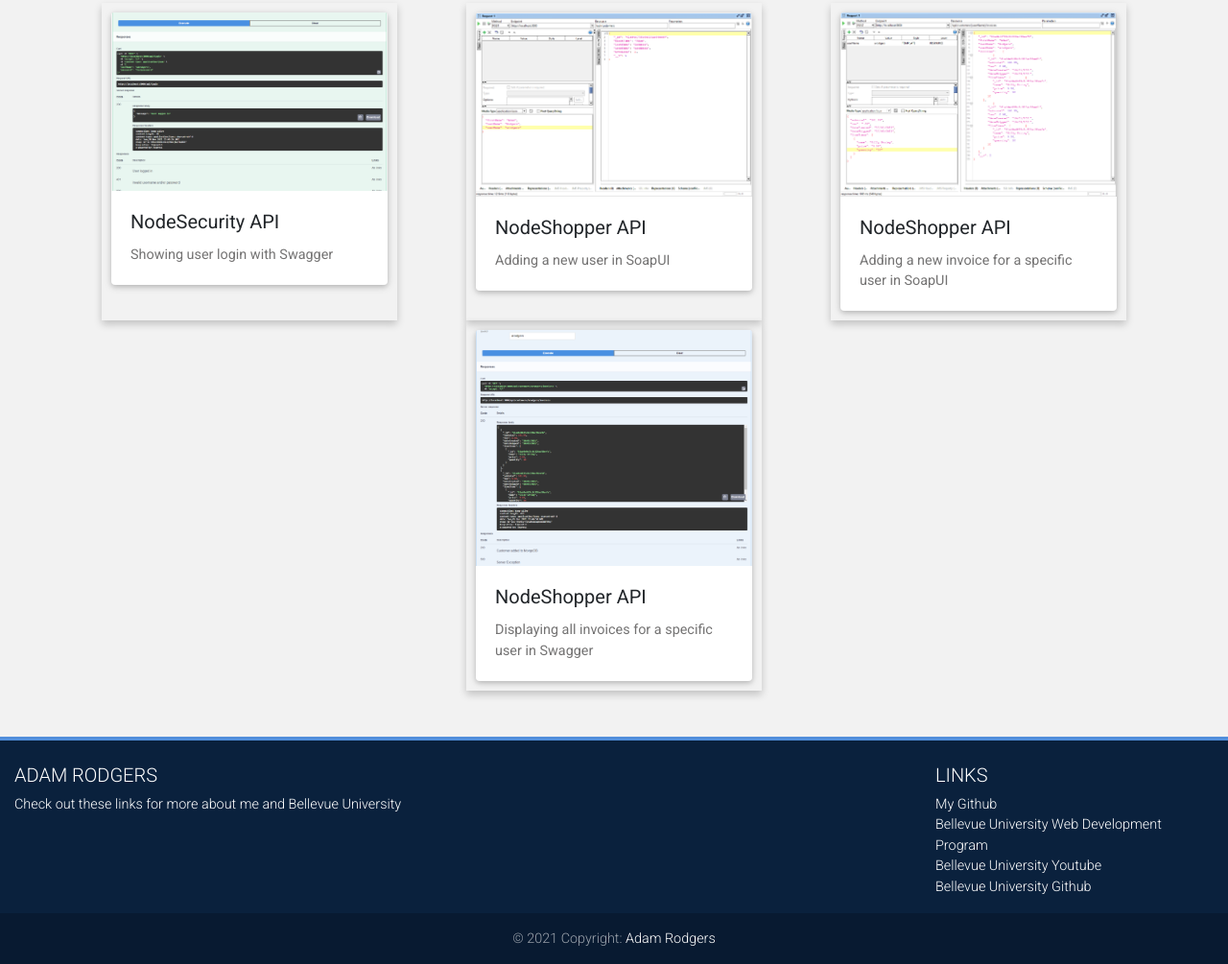
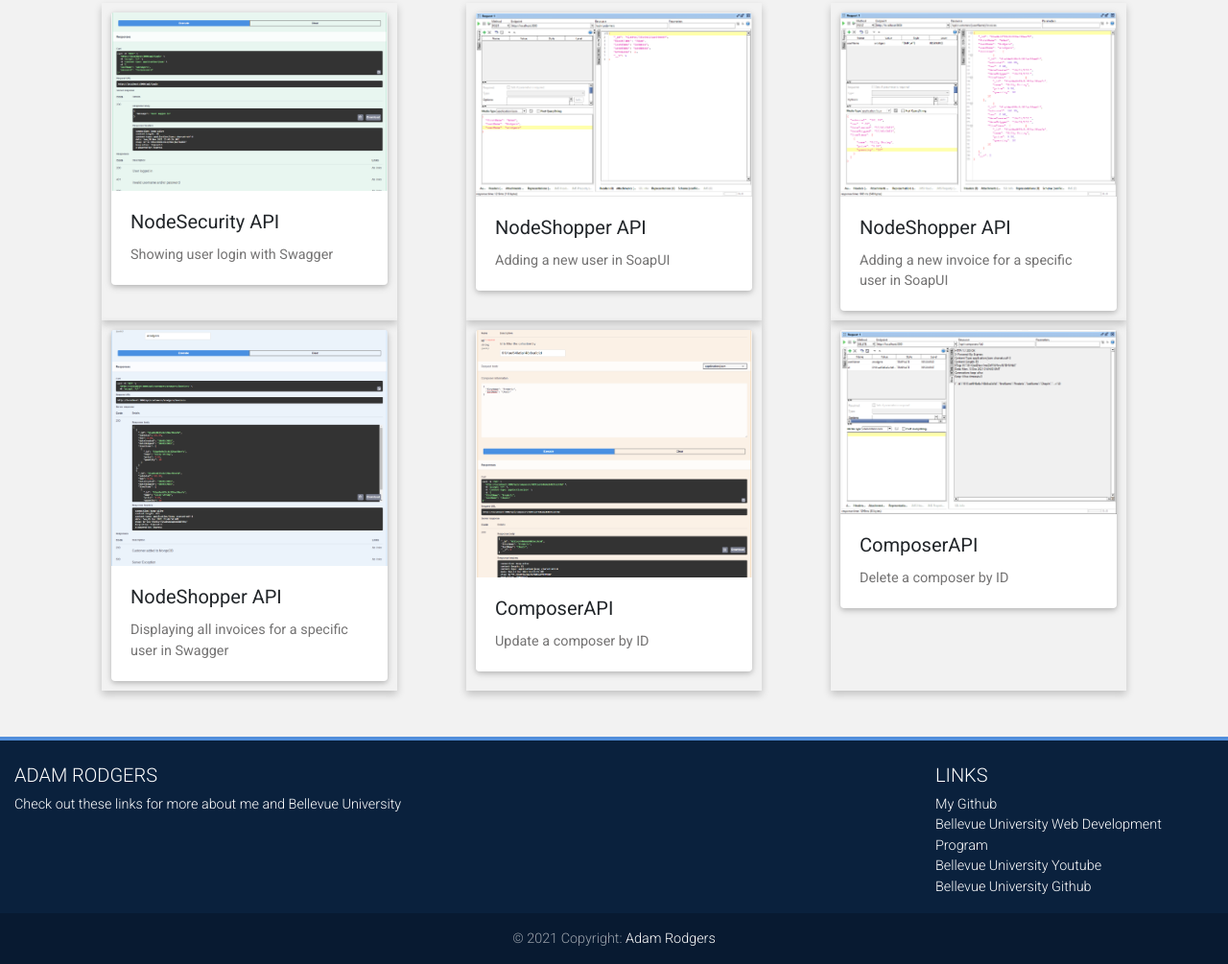
Before and after one commit to arodgers-school/web-330, a plain HTML site: page portfolio/apitests.html in a window 1280 px wide. Shown: the part 937-1942 px from the top of the page at 96% size. Drawn offline with nearby package versions, Linux system fonts and the light colour scheme.

Commit message:
WEB420 Week 8 updates

```diff
--- a/portfolio/apitests.html
+++ b/portfolio/apitests.html
@@ -156,6 +156,28 @@
             </div>
           </div>
         </div>
+        <div class="col-sm d-flex justify-content-center">
+          <div class="bu-card">
+            <div class="card" style="width: 18rem">
+              <a href="web-420/swagger-update.png"><img src="web-420/swagger-update.png" class="card-img-top" alt="Update a composer by ID" /></a>
+              <div class="card-body">
+                <h5 class="card-title">ComposerAPI</h5>
+                <p class="card-text">Update a composer by ID</p>
+              </div>
+            </div>
+          </div>
+        </div>
+        <div class="col-sm d-flex justify-content-center">
+          <div class="bu-card">
+            <div class="card" style="width: 18rem">
+              <a href="web-420/soap-delete.png"><img src="web-420/soap-delete.png" class="card-img-top" alt="Displaying all invoices for a specific user in Swagger" /></a>
+              <div class="card-body">
+                <h5 class="card-title">ComposerAPI</h5>
+                <p class="card-text">Delete a composer by ID</p>
+              </div>
+            </div>
+          </div>
+        </div>
       </div>
     </div>
     <br />
```
Also changed, not shown: portfolio/web-420/soap-delete.png (added), portfolio/web-420/swagger-update.png (added).
